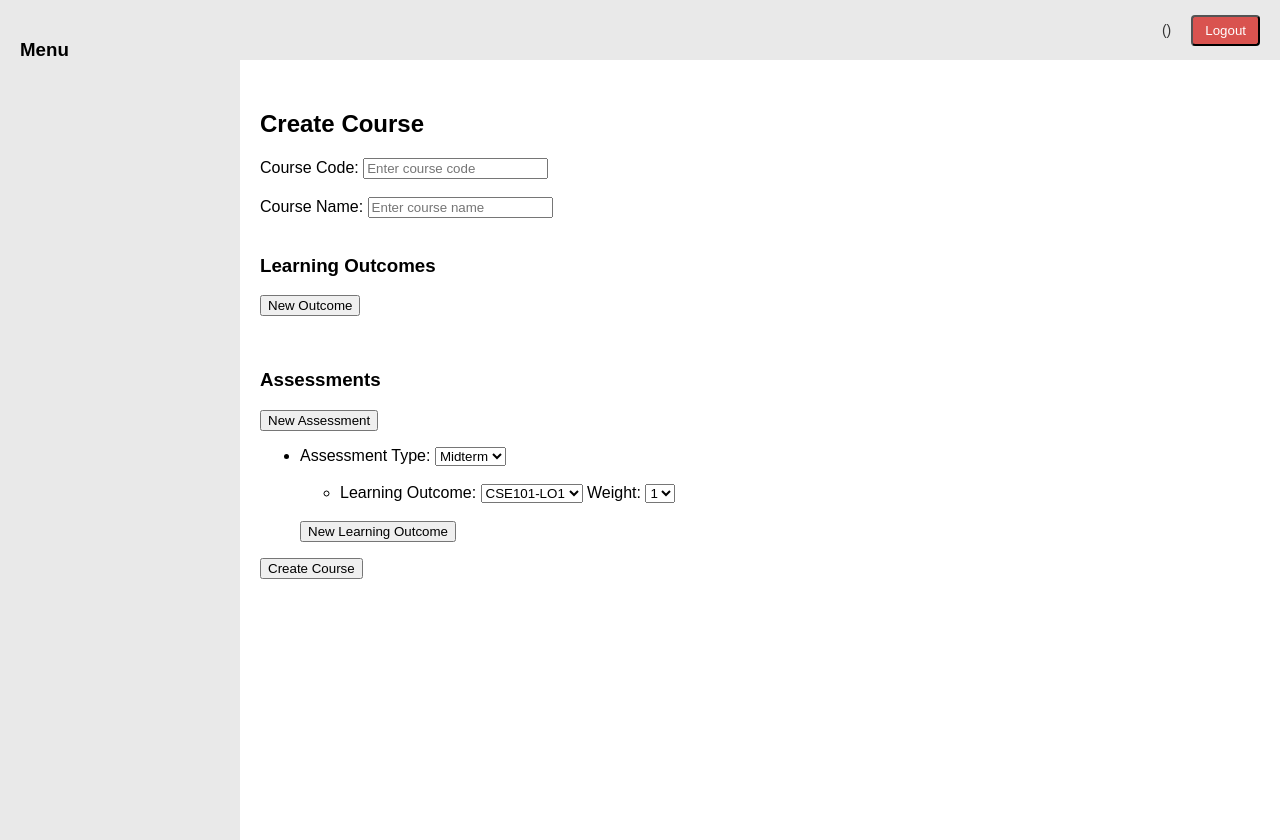
After one commit to HakanVardarr/dionysos, a Django app: page /dashboard/create_course in a window 1280 px wide. The commit adds this page. Run offline with Django 5.2, Linux system fonts and the light colour scheme; data that the repository does not hold is empty.

Commit message:
added home page, login, logout button and also changed how to course page works and started to implement create_course page TODO: add assessments and create_course backend

```diff
--- a/vineyard/config/settings.py
+++ b/vineyard/config/settings.py
@@ -128,3 +128,5 @@ STATIC_URL = "static/"
 
 DEFAULT_AUTO_FIELD = "django.db.models.BigAutoField"
 AUTH_USER_MODEL = "core.User"
+LOGIN_REDIRECT_URL = "/dashboard"
+LOGOUT_REDIRECT_URL = "/"
--- a/vineyard/config/urls.py
+++ b/vineyard/config/urls.py
@@ -21,4 +21,5 @@ from django.urls import include, path
 urlpatterns = [
     path("", include("core.urls")),
     path("admin/", admin.site.urls),
+    path("accounts/", include("django.contrib.auth.urls")),
 ]
--- a/vineyard/core/templates/core/add_user.html
+++ b/vineyard/core/templates/core/add_user.html
@@ -1,4 +1,4 @@
-{% extends "core/head_dashboard.html" %}
+{% extends "core/dashboard.html" %}
 {% block content %}
 <h2>Add {{ role }}</h2>
 <form method="post">
--- /dev/null
+++ b/vineyard/core/templates/core/create_course.html
@@ -0,0 +1,128 @@
+{% extends "core/dashboard.html" %}
+
+{% block content %}
+<h2>Create Course</h2>
+{% csrf_token %}
+<label for="course_code">Course Code:</label>
+<input type="text" id="course_code" name="course_code" placeholder="Enter course code" required>
+<br><br>
+
+<label for="course_name">Course Name:</label>
+<input type="text" id="course_name" name="course_name" placeholder="Enter course name" required>
+<br><br>
+
+
+<h3>Learning Outcomes</h3>
+<button id="new_learning_outcome">New Outcome</button>
+<ul id="learning_outcomes">
+
+</ul>
+<br/>
+
+<h3>Assessments</h3>
+<button>New Assessment</button>
+<ul>
+    <li>
+        <label for="assessment_type">Assessment Type:</label>
+        <select name="assessment_type">
+            <option value="midterm">Midterm</option>
+            <option value="project">Project</option>
+            <option value="final">Final</option>
+        </select>
+        <br/>
+        <br/>
+
+        <ul>
+            <li>
+                <label for="learning_outcome">Learning Outcome:</label>
+                <select name="assessment_type">
+                    <option value="CSE101-LO1">CSE101-LO1</option>
+                </select>
+
+                <label for="po_weight">Weight:</label>
+                <select name="po_weight" id="po_weight">
+                    {% for i in "12345" %}
+                        <option value="{{ forloop.counter }}">{{ forloop.counter }}</option>
+                    {% endfor %}
+                </select>
+            </li>
+        </ul>
+
+        <br/>
+        <button>New Learning Outcome</button>
+
+    </li>
+</ul>
+
+<button type="submit">Create Course</button>
+
+<script>
+let newOutcomeBtn = document.getElementById("new_learning_outcome");
+let learningOutcomesUl = document.getElementById("learning_outcomes");
+
+newOutcomeBtn.addEventListener("click", () => {
+    let count = learningOutcomesUl.getElementsByClassName("learning_outcome_item").length + 1;
+
+    let li = document.createElement("li");
+    li.innerHTML = `
+        <h4>CSE101-LO${count}</h4>
+        <label>Description:</label>
+        <input type="text" name="learning_outcome_description" placeholder="Enter description">
+        <br/><br/>
+
+       <ul class="program_outcomes_list">
+            <li class="program_outcome_item">
+                <label>Program Outcome:</label>
+                <select name="program_outcome">
+                    {% for outcome in program_outcomes %}
+                        <option value="{{ outcome.code }}">{{ outcome.description }}</option>
+                    {% endfor %}
+                </select>
+
+                <label>Weight:</label>
+                <select name="po_weight">
+                    {% for i in "12345" %}
+                        <option value="{{ forloop.counter }}">{{ forloop.counter }}</option>
+                    {% endfor %}
+                </select>
+            </li>
+        </ul>
+        <br/>
+        <button class="new_program_outcome">New Program Outcome</button>
+
+        <br/><br/>
+    `;
+    li.className = "learning_outcome_item"
+    learningOutcomesUl.appendChild(li);
+});
+
+document.addEventListener("click", (e) => {
+    if (e.target.classList.contains("new_program_outcome")) {
+        e.preventDefault();
+        let parent = e.target.parentElement;
+        let program_outcomes = parent.children[5];
+
+        let li = document.createElement("li");
+        li.innerHTML = `
+            <label>Program Outcome:</label>
+            <select name="program_outcome">
+                {% for outcome in program_outcomes %}
+                    <option value="{{ outcome.code }}">{{ outcome.description }}</option>
+                {% endfor %}
+            </select>
+
+            <label>Weight:</label>
+            <select name="po_weight">
+                {% for i in "12345" %}
+                    <option value="{{ forloop.counter }}">{{ forloop.counter }}</option>
+                {% endfor %}
+            </select>
+            <br/>
+        `;
+        program_outcomes.appendChild(li)
+    }
+});
+
+</script>
+
+{% endblock %}
--- /dev/null
+++ b/vineyard/core/templates/core/dashboard.html
@@ -0,0 +1,93 @@
+<!DOCTYPE html>
+<html>
+<head>
+    <title>Dashboard</title>
+    <style>
+        body {
+            display: flex;
+            margin: 0;
+            font-family: Arial, sans-serif;
+        }
+
+        header {
+            position: fixed;
+            top: 0;
+            left: 200px;
+            right: 0;
+            height: 60px;
+            background: #e9e9e9;
+            display: flex;
+            align-items: center;
+            justify-content: flex-end;
+            padding: 0 20px;
+        }
+
+        nav {
+            width: 200px;
+            background: #e9e9e9;
+            padding: 20px;
+            height: 100vh;
+        }
+
+        main {
+            flex: 1;
+            padding: 90px 20px 20px 20px;
+        }
+
+        a {
+            display: block;
+            margin: 10px 0;
+            text-decoration: none;
+            color: #333;
+        }
+
+        .user-info {
+            margin-right: 20px;
+            font-size: 14px;
+            color: #333;
+        }
+
+        .logout-btn {
+            padding: 6px 12px;
+            background: #d9534f;
+            color: white;
+            text-decoration: none;
+            border-radius: 4px;
+        }
+
+        .logout-btn:hover {
+            background: #c9302c;
+        }
+    </style>
+</head>
+<body>
+
+    <nav>
+        <h3>Menu</h3>
+        {% if user.role == "head" %}
+            <a href="{% url 'add_teacher' %}">Add Teacher</a>
+            <a href="{% url 'add_student' %}">Add Student</a>
+            <a href="{% url 'program_outcomes' %}">Program Outcomes</a>
+            <a href="{% url 'list_courses' %}">Courses</a>
+        {% endif %}
+        {% if user.role == "teacher" %}
+            <a href="{% url 'list_courses'%}">Courses</a>
+        {% endif %}
+    </nav>
+    <header>
+        <div class="user-info">
+            <strong>{{ request.user.username }}</strong>
+            ({{ request.user.role|title }})
+        </div>
+        <form method="post" action="{% url 'logout' %}">
+            {% csrf_token %}
+            <button class="logout-btn" type="submit">Logout</button>
+        </form>
+    </header>
+    <main>
+        {% block content %}
+        {% endblock %}
+    </main>
+
+</body>
+</html>
--- a/vineyard/core/templates/core/program_outcomes.html
+++ b/vineyard/core/templates/core/program_outcomes.html
@@ -1,4 +1,4 @@
-{% extends "core/head_dashboard.html" %}
+{% extends "core/dashboard.html" %}
 {% block content %}
 <h2>Program Outcomes</h2>
 <form method="post">
--- a/vineyard/core/urls.py
+++ b/vineyard/core/urls.py
@@ -4,9 +4,10 @@ from . import views
 
 urlpatterns = [
     path("", views.home, name="home"),
-    path("dashboard", views.head_dashboard, name="head_dashboard"),
+    path("dashboard", views.dashboard, name="dashboard"),
     path("dashboard/add_teacher", views.add_teacher, name="add_teacher"),
     path("dashboard/add_student", views.add_student, name="add_student"),
     path("dashboard/program_outcomes", views.program_outcomes, name="program_outcomes"),
     path("dashboard/courses", views.list_courses, name="list_courses"),
+    path("dashboard/create_course", views.create_course, name="create_course"),
 ]
--- a/vineyard/core/views.py
+++ b/vineyard/core/views.py
@@ -5,21 +5,54 @@ from django.contrib.auth import get_user_model
 from django.shortcuts import redirect, render
 
 from .decorators import head_required
-from .forms import CustomUserCreationForm, HeadCreateUserForm, ProgramOutcomeForm
-from .models import Course
+from .forms import (
+    CourseForm,
+    CustomUserCreationForm,
+    HeadCreateUserForm,
+    ProgramOutcomeForm,
+)
+from .models import Assesment, Course, LearningOutcome
 
 User = get_user_model()
 
 
-@head_required
-def head_dashboard(request):
-    return render(request, "core/head_dashboard.html")
+def dashboard(request):
+    return render(request, "core/dashboard.html")
 
 
-@head_required
 def list_courses(request):
-    courses = Course.objects.all()
+    user = request.user
+    if user.role == "student":
+        return
+
+    if user.role == "teacher":
+        courses = Course.objects.filter(created_by=user)
+    else:
+        courses = Course.objects.all()
     return render(request, "core/list_courses.html", {"courses": courses})
+
+
+from django.contrib.auth.decorators import login_required
+from django.shortcuts import redirect, render
+
+from .models import (
+    Assesment,
+    AssessmentLearningOutcome,
+    Course,
+    LearningOutcome,
+    ProgramLearningOutcome,
+    ProgramOutcome,
+)
+
+
+def create_course(request):
+    program_outcomes = ProgramOutcome.objects.all()
+
+    return render(
+        request,
+        "core/create_course.html",
+        {"program_outcomes": list(program_outcomes)},
+    )
 
 
 @head_required
@@ -28,7 +61,7 @@ def add_teacher(request):
         form = HeadCreateUserForm(request.POST)
         if form.is_valid():
             user, password = form.save(role="teacher")
-            return redirect("head_dashboard")
+            return redirect("dashboard")
     else:
         form = HeadCreateUserForm()
     return render(request, "core/add_user.html", {"form": form})
@@ -40,7 +73,7 @@ def add_student(request):
         form = HeadCreateUserForm(request.POST)
         if form.is_valid():
             user, password = form.save(role="student")
-            return redirect("head_dashboard")
+            return redirect("dashboard")
     else:
         form = HeadCreateUserForm()
     return render(request, "core/add_user.html", {"form": form})
```
Also changed, not shown: vineyard/core/forms.py (+20 -3 lines), vineyard/core/templates/core/head_dashboard.html (deleted, +0 -25 lines), vineyard/core/templates/core/home.html (+52 -1 lines), vineyard/core/templates/core/list_courses.html (+14 -3 lines), vineyard/core/templates/registration/login.html (added, +14 -0 lines).
